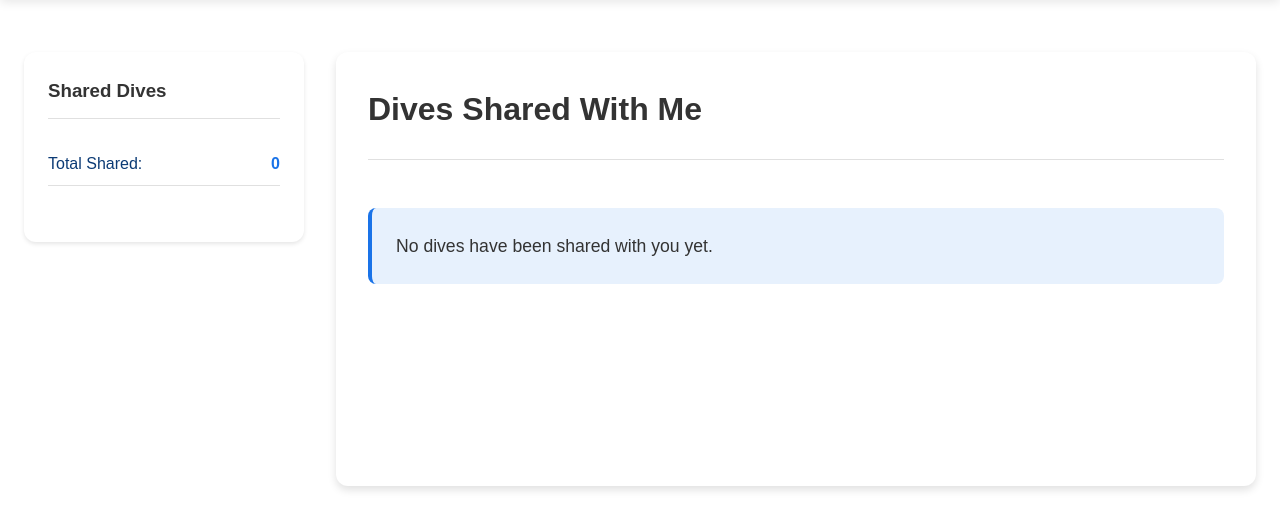
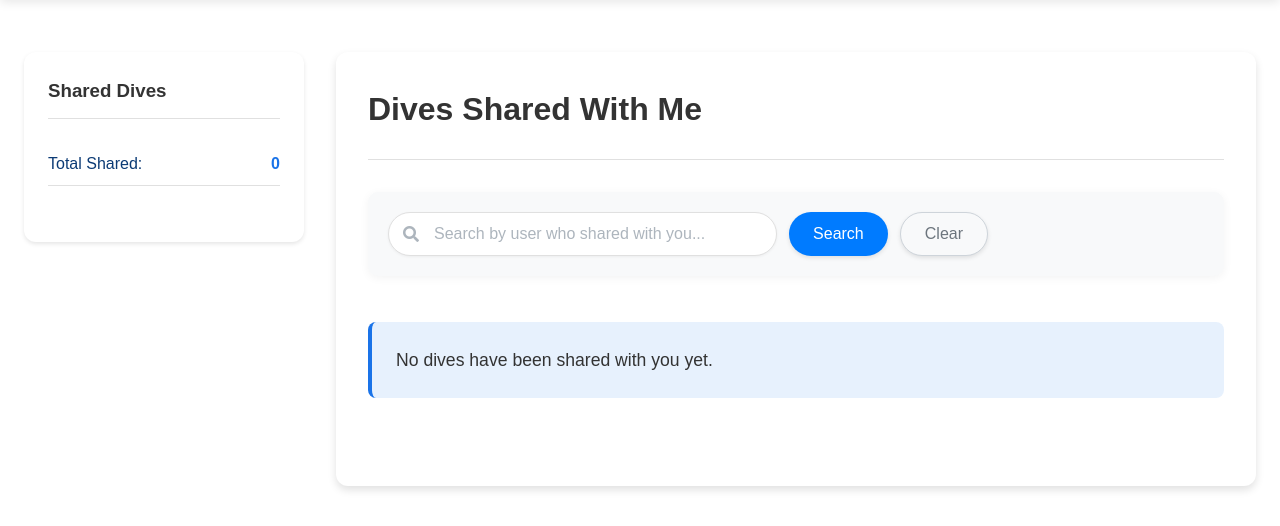
Before and after one commit to ZaneCodeJourney/CITS5505-Group-Project, a Flask app: page /api/shared/shared-with-me in a window 1280 px wide. Shown: the part 74-600 px from the top of the page. Run offline with Flask 3, Linux system fonts and the light colour scheme; the visitor is signed in with stand-in values (Sample User, id 1); data that the repository does not hold is empty; some libraries are stand-ins or nearby versions.

Commit message:
DL-FE-10: Add a search function for share with me feature

```diff
--- a/app/templates/shared_with_me.html
+++ b/app/templates/shared_with_me.html
@@ -4,6 +4,102 @@
 <link rel="stylesheet" href="https://unpkg.com/leaflet@1.7.1/dist/leaflet.css" />
 <link rel="stylesheet" href="{{ url_for('static', filename='css/dive_log.css') }}">
 <link rel="stylesheet" href="{{ url_for('static', filename='css/my_logs.css') }}">
+<link rel="stylesheet" href="https://cdnjs.cloudflare.com/ajax/libs/font-awesome/5.15.4/css/all.min.css">
+<style>
+    .search-container {
+        margin-bottom: 30px;
+        background-color: #f8f9fa;
+        padding: 20px;
+        border-radius: 10px;
+        box-shadow: 0 2px 10px rgba(0, 0, 0, 0.05);
+    }
+
+    .search-form {
+        display: flex;
+        gap: 12px;
+        max-width: 600px;
+        position: relative;
+    }
+
+    .search-input-wrapper {
+        position: relative;
+        flex-grow: 1;
+    }
+
+    .search-icon {
+        position: absolute;
+        left: 15px;
+        top: 50%;
+        transform: translateY(-50%);
+        color: #adb5bd;
+        z-index: 2;
+    }
+
+    .search-form input {
+        width: 100%;
+        padding: 12px 20px 12px 45px;
+        border: 1px solid #e0e0e0;
+        border-radius: 50px;
+        font-size: 16px;
+        box-shadow: 0 1px 3px rgba(0, 0, 0, 0.05);
+        transition: all 0.3s ease;
+    }
+
+    .search-form input:focus {
+        outline: none;
+        border-color: #007bff;
+        box-shadow: 0 0 0 4px rgba(0, 123, 255, 0.1);
+    }
+
+    .search-form input::placeholder {
+        color: #adb5bd;
+    }
+
+    .search-form button {
+        padding: 12px 24px;
+        border-radius: 50px;
+        cursor: pointer;
+        font-weight: 500;
+        transition: all 0.2s ease;
+        border: none;
+    }
+
+    .search-form button#search-button {
+        background-color: #007bff;
+        color: white;
+    }
+
+    .search-form button#search-button:hover {
+        background-color: #0069d9;
+        transform: translateY(-1px);
+    }
+
+    .search-form button#reset-search {
+        background-color: #f8f9fa;
+        color: #6c757d;
+        border: 1px solid #ced4da;
+    }
+
+    .search-form button#reset-search:hover {
+        background-color: #e2e6ea;
+    }
+
+    .log-card.hidden {
+        display: none;
+    }
+
+    /* Add responsive design for smaller screens */
+    @media (max-width: 768px) {
+        .search-form {
+            flex-direction: column;
+            gap: 10px;
+        }
+
+        .search-form button {
+            width: 100%;
+        }
+    }
+</style>
 {% endblock %}
 
 {% block content %}
@@ -21,6 +117,17 @@
     <div class="main-content">
         <div class="page-header">
             <h1>Dives Shared With Me</h1>
+        </div>
+
+        <div class="search-container">
+            <div class="search-form">
+                <div class="search-input-wrapper">
+                    <i class="fas fa-search search-icon"></i>
+                    <input type="text" id="search-input" class="form-control" placeholder="Search by user who shared with you...">
+                </div>
+                <button id="search-button" class="btn btn-primary">Search</button>
+                <button id="reset-search" class="btn btn-secondary">Clear</button>
+            </div>
         </div>
 
         <div class="logs-list">
@@ -142,6 +249,9 @@ document.addEventListener('DOMContentLoaded', function() {
 
     // Setup event listeners for View Details buttons
     setupEventListeners();
+
+    // Setup search functionality
+    setupSearchFunctionality();
 });
 
 function setupEventListeners() {
@@ -156,5 +266,57 @@ function setupEventListeners() {
         });
     });
 }
+
+function setupSearchFunctionality() {
+    const searchInput = document.getElementById('search-input');
+    const searchButton = document.getElementById('search-button');
+    const resetButton = document.getElementById('reset-search');
+    const logCards = document.querySelectorAll('.log-card');
+
+    // Search function
+    function performSearch() {
+        const searchTerm = searchInput.value.trim().toLowerCase();
+
+        if (!searchTerm) {
+            // If search is empty, show all cards
+            logCards.forEach(card => {
+                card.classList.remove('hidden');
+            });
+            return;
+        }
+
+        // Filter cards by the user who shared the dive
+        logCards.forEach(card => {
+            const sharedByElement = card.querySelector('.detail-item:nth-child(5) .detail-value');
+            if (sharedByElement) {
+                const sharedBy = sharedByElement.textContent.toLowerCase();
+
+                if (sharedBy.includes(searchTerm)) {
+                    card.classList.remove('hidden');
+                } else {
+                    card.classList.add('hidden');
+                }
+            }
+        });
+    }
+
+    // Event listeners
+    searchButton.addEventListener('click', performSearch);
+
+    searchInput.addEventListener('keypress', function(e) {
+        if (e.key === 'Enter') {
+            e.preventDefault();
+            performSearch();
+        }
+    });
+
+    resetButton.addEventListener('click', function() {
+        searchInput.value = '';
+        // Show all cards
+        logCards.forEach(card => {
+            card.classList.remove('hidden');
+        });
+    });
+}
 </script>
 {% endblock %}
```
